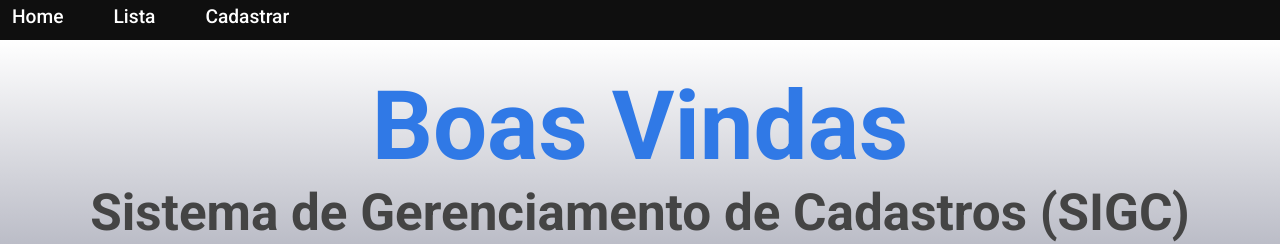
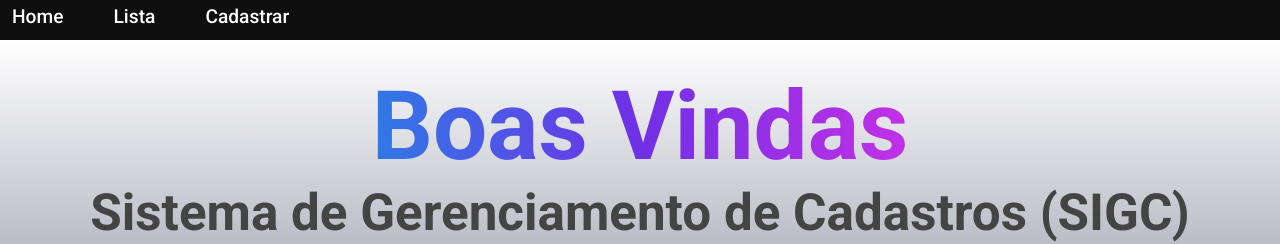
Before and after one commit to mkopaes/Project-Lamb, a Vue app: page / in a window 1280 px wide. Shown: the part 287-531 px from the top of the page. Built offline with nearby package versions, Linux system fonts and the light colour scheme.

Commit message:
Small Change to h1 CSS

```diff
--- a/src/views/HomeView.vue
+++ b/src/views/HomeView.vue
@@ -63,6 +63,10 @@
   .welcome{
     font-size: 6em;
     color: #3079e6;
+    background: linear-gradient(to right, #3079e6, #7030e6, #c230e6);
+            -webkit-background-clip: text;
+            background-clip: text;
+            color: transparent;
   }
 
   .empresa{
```
